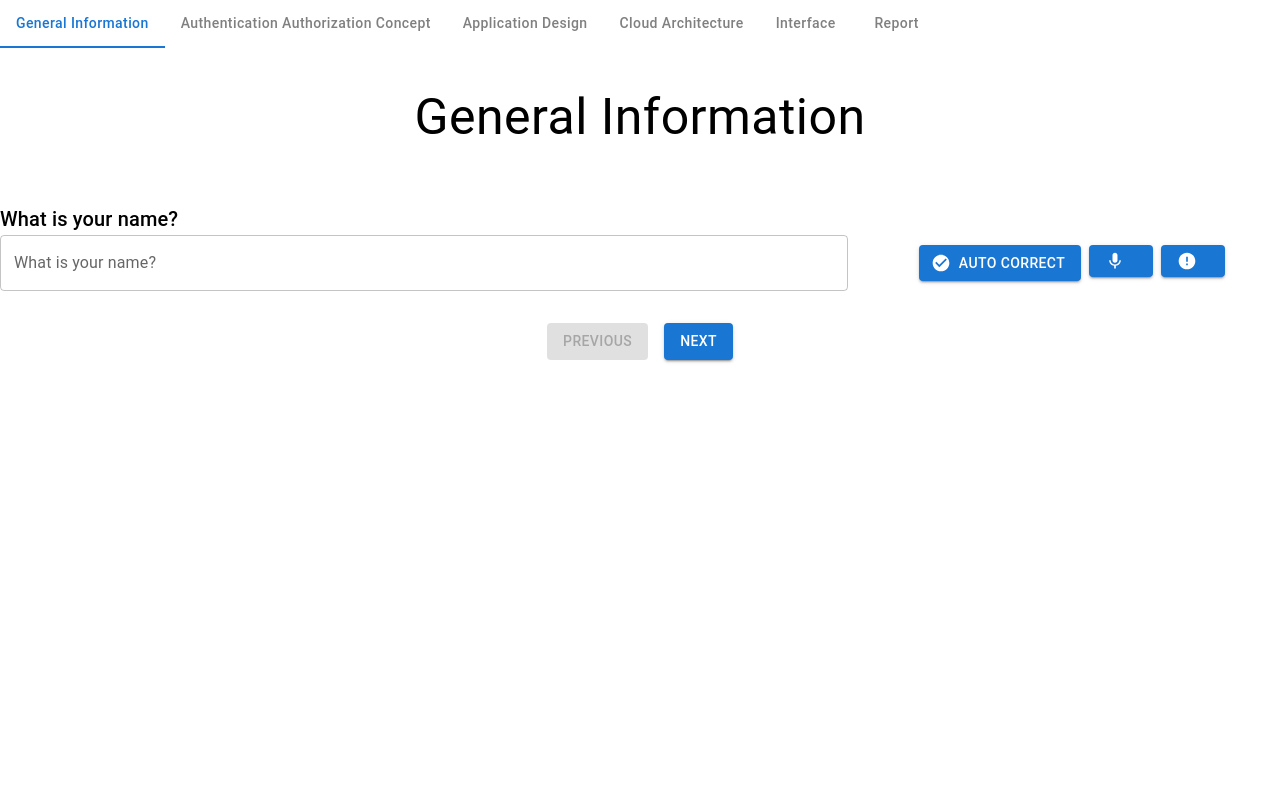
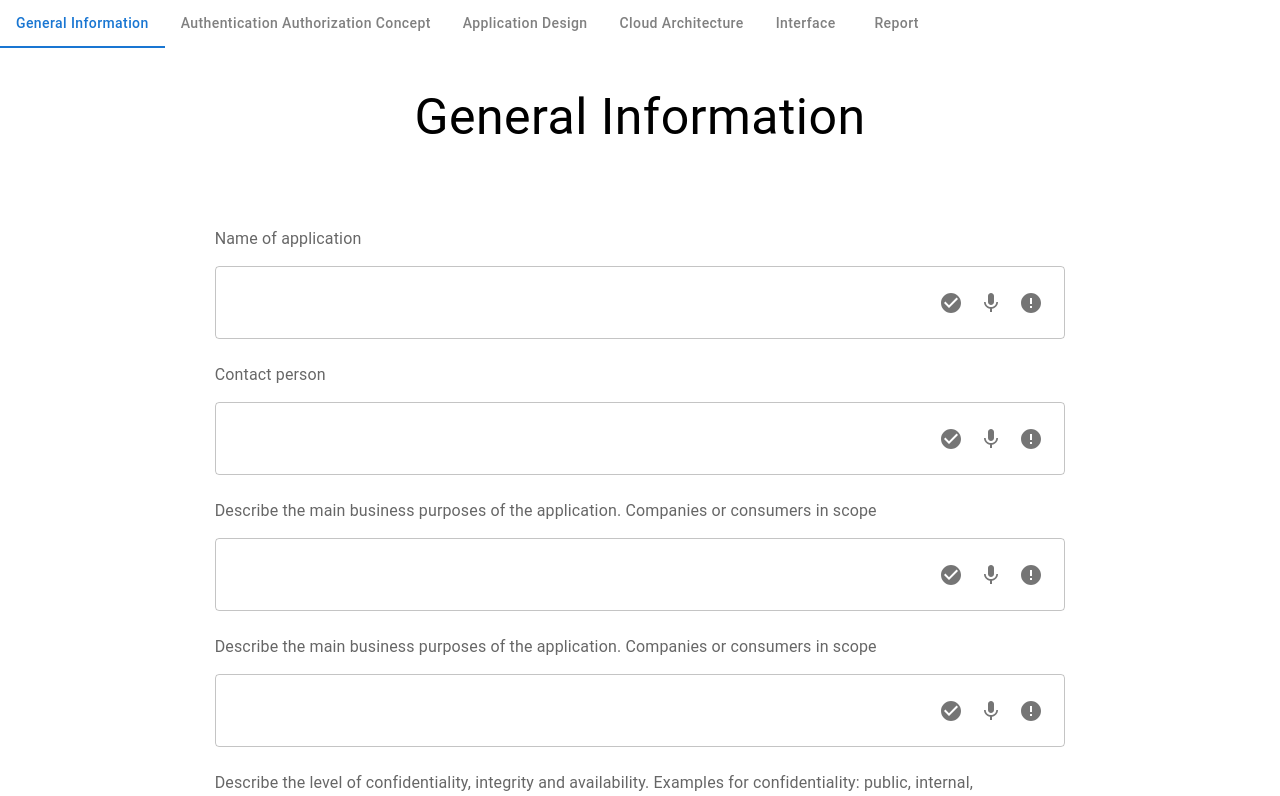
Before and after one commit to duclayan/ai-questionnaire, a React (Create React App) app in the folder frontend/: page / in a window 1280 px wide. Shown: the top 796 px of the page. Built offline with nearby package versions, Linux system fonts and the light colour scheme.

Commit message:
added question list

```diff
--- a/frontend/src/components/forms/QuestionList/QuestionList.js
+++ b/frontend/src/components/forms/QuestionList/QuestionList.js
@@ -1,10 +1,11 @@
 import React, { useState } from "react";
-import { Box, Typography, Grid, TextField, Button } from "@mui/material";
+import { Box, Typography, Grid, TextField, IconButton } from "@mui/material";
 import CheckCircleIcon from "@mui/icons-material/CheckCircle";
 import MicIcon from "@mui/icons-material/Mic";
 import ErrorIcon from "@mui/icons-material/Error";
 import axios from "axios"; // Import axios for API requests
 import { questions } from "../Questions/Questions";
+import { InputLabel, FormControl } from "@mui/material";
 
 function QuestionList({ currentStep }) {
   const currentCategory = [
@@ -31,6 +32,7 @@ function QuestionList({ currentStep }) {
     }));
     console.log(answers);
   };
+
   const giveSampleAnswer = (id) => {
     setAnswers((prevAnswers) => ({
       ...prevAnswers,
@@ -38,18 +40,18 @@ function QuestionList({ currentStep }) {
     }));
   };
 
-  const handleAutoCorrect = async (id) => {
-    const text = answers[id];
-    const prompt_strategy = "Write in German";
+  const handleAutoCorrect = async (question) => {
+    const text = answers[question.id];
+    const prompt_strategy = question.prompt_help;
     try {
-      const response = await axios.post("https://friendly-system-wr96v7rg9pwjc6qq-8000.app.github.dev/", {
+      const response = await axios.post("http://127.0.0.1:8000/", {
         text,
         prompt_strategy,
       });
       const correctedText = response.data.generated_text;
       setAnswers((prevAnswers) => ({
         ...prevAnswers,
-        [id]: correctedText,
+        [question.id]: correctedText,
       }));
     } catch (error) {
       console.error("Error during auto-correct:", error);
@@ -59,20 +61,46 @@ function QuestionList({ currentStep }) {
   return (
     <Box sx={{ mt: 4 }}>
       {filteredQuestions.map((question) => (
-        <Box key={question.id} sx={{ mb: 4 }}>
-          <Typography variant="h6">{question.question}</Typography>
+        <Box
+          key={question.id}
+          sx={{
+            mb: 4,
+            display: "flex",
+            flexDirection: "column",
+            alignItems: "left",
+            width: "100%",
+            paddingTop: "1.5rem",
+            maxWidth: "100rem",
+            margin: "0 auto",
+          }}
+        >
+          {/* <Typography variant="h6" align="left" sx={{ mb: 2 }} maxWidt="80rem">
+            {question.question}
+          </Typography> */}
           <Grid
             container
-            spacing={2}
+            spacing={1}
             justifyContent="center"
             alignItems="center"
           >
-            <Grid item xs={12} sm={8}>
+            <Grid item xs={12} md={8}>
+              <FormControl fullWidth variant="outlined">
+                <InputLabel
+                  htmlFor={`multiline-label-${question.id}`}
+                  sx={{
+                    whiteSpace: "break-spaces",
+                    position: "relative",
+                    transform: "none",
+                    marginBottom: 1,
+                  }}
+                >
+                  {question.question}
+                </InputLabel>
                 <TextField
+                  id={`multiline-label-${question.id}`}
                   fullWidth
                   multiline
                   value={answers[question.id] || ""}
-                label={question.question}
                   onChange={(e) =>
                     handleInputChange(
                       question.id,
@@ -82,26 +110,26 @@ function QuestionList({ currentStep }) {
                     )
                   }
                   variant="outlined"
+                  InputProps={{
+                    endAdornment: (
+                      <Box sx={{ display: "flex" }}>
+                        <IconButton onClick={() => handleAutoCorrect(question)}>
+                          <CheckCircleIcon />
+                        </IconButton>
+                        <IconButton>
+                          <MicIcon />
+                        </IconButton>
+                        <IconButton
+                          onClick={() => giveSampleAnswer(question.id)}
+                        >
+                          <ErrorIcon />
+                        </IconButton>
+                      </Box>
+                    ),
+                  }}
+                  sx={{ mt: 1 }} // Add top margin to separate from label
                 />
-            </Grid>
-            <Grid item xs={12} sm={4}>
-              <Grid container spacing={1} justifyContent="center">
-                <Grid item>
-                  <Button
-                    variant="contained"
-                    startIcon={<CheckCircleIcon />}
-                    onClick={() => handleAutoCorrect(question.id)}
-                  >
-                    Auto Correct
-                  </Button>
-                </Grid>
-                <Grid item>
-                  <Button variant="contained" startIcon={<MicIcon />} />
-                </Grid>
-                <Grid item>
-                  <Button variant="contained" startIcon={<ErrorIcon />} onClick={() => giveSampleAnswer(question.id)}/>
-                </Grid>
-              </Grid>
+              </FormControl>
             </Grid>
           </Grid>
         </Box>
--- a/frontend/src/components/forms/Questions/Questions.js
+++ b/frontend/src/components/forms/Questions/Questions.js
@@ -1,38 +1,225 @@
 export const questions = [
+  // General Information
   {
     id: 1,
-    prompt_help: "Help text for Application Design",
-    category: "Application Design",
-    question: "Describe your application design.",
+    prompt_help: "Correct the capitalization of the name of application",
+    category: "General Information",
+    question: "Name of application",
+  },
+  {
+    id: 2,
+    prompt_help: "Correct the capitalization of the name of the contact person",
+    category: "General Information",
+    question: "Contact person",
   },
   {
     id: 3,
-    prompt_help: "Help text for General Information",
+    prompt_help: "Improve writing and translate into target language",
     category: "General Information",
-    question: "What is your name?",
-  },
-  {
-    id: 2,
-    prompt_help: "Help text for Authentication Authorization Concept",
-    category: "Authentication Authorization Concept",
-    question: "What is your authentication method?",
+    question:
+      "Describe the main business purposes of the application. Companies or consumers in scope",
   },
   {
     id: 4,
-    prompt_help: "Help text for Cloud Architecture",
-    category: "Cloud Architecture",
-    question: "What is your cloud architecture?",
+    prompt_help:
+      "Depending on regions there must be specific requirements. E.g. in EU follow GDPR, data should not be hosted outside of EU. In other countries less restrictions. In China and Russia data must be kept inside the same country. Add this information into the prompt and let GPT generate the controls.",
+    category: "General Information",
+    question:
+      "Describe the main business purposes of the application. Companies or consumers in scope",
   },
   {
     id: 5,
-    prompt_help: "Help text for Interface",
-    category: "Interface",
-    question: "What is your interface design?",
+    prompt_help:
+      "Extract the information and use them across the entire prompting. E.g. this is a confidential application (public, internal, confidential, secret). Based on this classification recommend the corresponding controls.",
+    category: "General Information",
+    question:
+      "Describe the level of confidentiality, integrity and availability. Examples for confidentiality: public, internal, confidential, secret. Example for availabilty: standard or critical. Example for integrity: standard or critical. If the app includes personal sensitive data such as credit card number, motion data, sexual preference etc.? All can be can also be implemented as check boxes.",
   },
   {
     id: 6,
-    prompt_help: "Help text for Report",
-    category: "Report",
-    question: "Provide a summary report.",
+    prompt_help: "Personal sensitive data -> strict controls",
+    category: "General Information",
+    question:
+      "Kind of application: SaaS, completely Self developed, or individual coding based on existing products",
+  },
+  {
+    id: 7,
+    prompt_help:
+      " Ask if any industry specific security requirements are necessary.",
+    category: "General Information",
+    question:
+      "Industry of the application (Example: automotive, health, public sector, financial, consumer, telecom, machinery, chemistry, service, consulting, education)",
+  },
+  {
+    id: 8,
+    prompt_help:
+      "In case of SaaS the certification must be related to the SaaS software. In other cases the certification is related to the (cloud) hosting environment. Judge if the certification is available or not, and if it is sufficient.",
+    category: "General Information",
+    question: "Any certification available (e.g. SOC2 type2, ISO27001 etc.).",
+  },
+  // Authentication Authorization Concept
+  {
+    id: 9,
+    prompt_help:
+      "Say that company authorized SSO should always be preferred over the built-in authentication of the application. Only in the case of few users, it makes no sense to integrate SSO since it causes too much efforts",
+    category: "Authentication Authorization Concept",
+    question:
+      "Do you use a company wide SSO system or a built-in authentication of the application?",
+  },
+  {
+    id: 10,
+    prompt_help: "Describe the company’s password policy, MFA etc.",
+    category: "Authentication Authorization Concept",
+    question:
+      "What authentication mechanism is being used for the web application? Is it based on passwords, multi-factor authentication, or some other method?",
+  },
+  {
+    id: 11,
+    prompt_help:
+      "Describe a secure account creation and management process. Describe how to prevent unauthorized account creation or modification.",
+    category: "Authentication Authorization Concept",
+    question: "Is account creation and management secure?",
+  },
+  {
+    id: 12,
+    prompt_help:
+      "Based on the described technology, describe best practice according",
+    category: "Authentication Authorization Concept",
+    question:
+      "What authorization mechanism is being used for the web application? Describe technology.",
+  },
+  {
+    id: 13,
+    prompt_help:
+      "Describe which function should be used based on the given programming language and framework. Mention hash and salt.",
+    category: "Authentication Authorization Concept",
+    question:
+      "Where are user credentials stored? Which programming language or framework is used.",
+  },
+  {
+    id: 14,
+    prompt_help:
+      "Describe the right account lockout policies and rate limiting mechanism based on the product, if any.",
+    category: "Authentication Authorization Concept",
+    question:
+      "Is there any sort of rate limiting or account lockout policies in place to prevent brute force attacks? Name any products used if available",
+  },
+  {
+    id: 15,
+    prompt_help:
+      "Describe how should session tokens be handled and protected based on the product or technology. Describe what is the best practice for secure session management.",
+    category: "Authentication Authorization Concept",
+    question:
+      "Does the system implement secure session management? Which product or technology is used? How are session tokens handled and protected? Name the technology",
+  },
+  {
+    id: 16,
+    prompt_help:
+      "Describe the user roles and their permissions in best practice.",
+    category: "Authentication Authorization Concept",
+    question:
+      "How does the application manage user roles and permissions? Name all planned user roles.",
+  },
+  {
+    id: 17,
+    prompt_help:
+      "Describe how a secure password reset or account recovery looks like.",
+    category: "Authentication Authorization Concept",
+    question:
+      "Does the application have a secure password reset or account recovery mechanism?",
+  },
+  {
+    id: 18,
+    prompt_help: "Describe the proper authentication this micro service",
+    category: "Authentication Authorization Concept",
+    question:
+      "Does the web application use micro services and name the products used for the micro services.",
+  },
+  // Application Design
+  {
+    id: 19,
+    prompt_help: "Improve the writing and translate into target language",
+    category: "Application Design",
+    question:
+      "Describe the main technology used for the application. Main framework, programming language, functions.",
+  },
+  {
+    id: 20,
+    prompt_help: "Describe the technology of the frontend and used products",
+    category: "Application Design",
+    question:
+      "Figure out any known security weakness of the frontend technology and framework and describe the countermeasures. Consider also OWASP top 10 for mobile app.",
+  },
+  {
+    id: 21,
+    prompt_help: "Describe the technology of the frontend and used products",
+    category: "Application Design",
+    question:
+      "Figure out any known security weakness of the middleware technology and framework and describe the countermeasures. Consider also OWASP top 10.",
+  },
+  {
+    id: 22,
+    prompt_help:
+      "Figure out any known security weakness of the backend technology and framework and database, and describe the countermeasures. Consider also OWASP top 10.",
+    category: "Application Design",
+    question: "Describe the backend layer or used database",
+  },
+  {
+    id: 23,
+    prompt_help: "Judge if it is a good architecture design.",
+    category: "Application Design",
+    question:
+      "Describe the relation between frontend, middle layer or backend. If any layer is not available, just skip.",
+  },
+  {
+    id: 24,
+    prompt_help: "Improve the writing and translate into target language.",
+    category: "Application Design",
+    question: "Describe any library, dependencies used",
+  },
+  // Cloud Architecture
+  {
+    id: 25,
+    prompt_help:
+      "Describe the hardening measures for every of this cloud resource depending on the classification.",
+    category: "Cloud Architecture",
+    question:
+      "Name all cloud resources used for this application such as VM, App service, container service, security groups, firewall, private link, database, application gateway, forward proxy, load balancer, security proxy, data storage,",
+  },
+  {
+    id: 26,
+    prompt_help:
+      "Judge if this is a good cloud security architecture design. Recommend security best practices for this cloud settings.",
+    category: "Cloud Architecture",
+    question: "Describe the relation between all the cloud resources",
+  },
+  {
+    id: 27,
+    prompt_help:
+      "Judge if the connection is secure considering the classification. What is the preferred architecture?",
+    category: "Cloud Architecture",
+    question:
+      "Describe if there are any connections between the cloud resources and company’s onprem environment",
+  },
+  {
+    id: 28,
+    prompt_help: "Judge if the access is secure regarding the classification.",
+    category: "Cloud Architecture",
+    question:
+      "Describe how the user can access the web application, from the internet, from company’s intranet.",
+  },
+  {
+    id: 29,
+    prompt_help:
+      "Judge if that is sufficient and mention that they should be connected to company’s central monitoring and SIEM solutions.",
+    category: "Cloud Architecture",
+    question: "Describe monitoring and evaluation services",
+  },
+  {
+    id: 30,
+    prompt_help:
+      "Judge if the cloud governance model is sufficient and recommend improvements.",
+    category: "Cloud Architecture",
+    question: "Describe the current cloud governance model",
   },
 ];
```
Also changed, not shown: frontend/src/components/forms/FeatureButton/FeatureButton.js (+20 -0 lines), 1 other file (tests, documents, lock files or other folders). Lines whose indentation alone changed are shown as unchanged.
